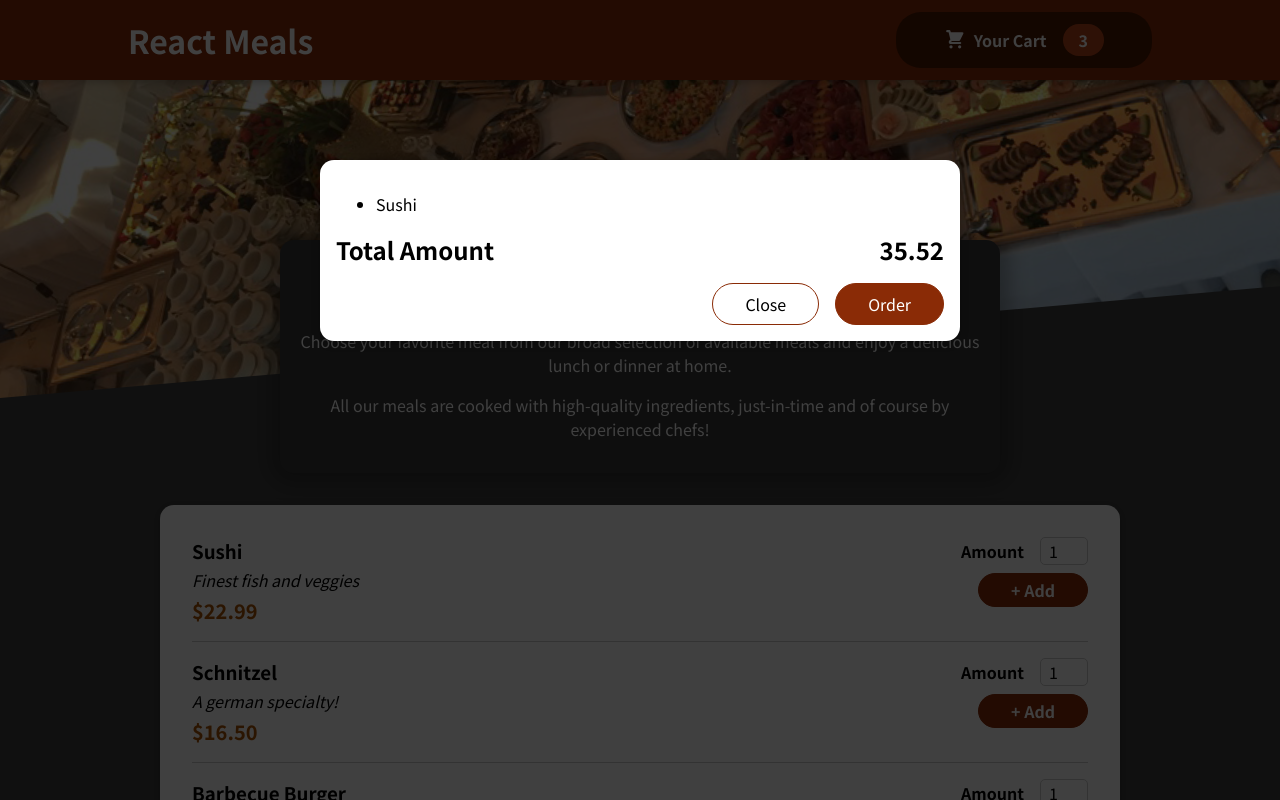
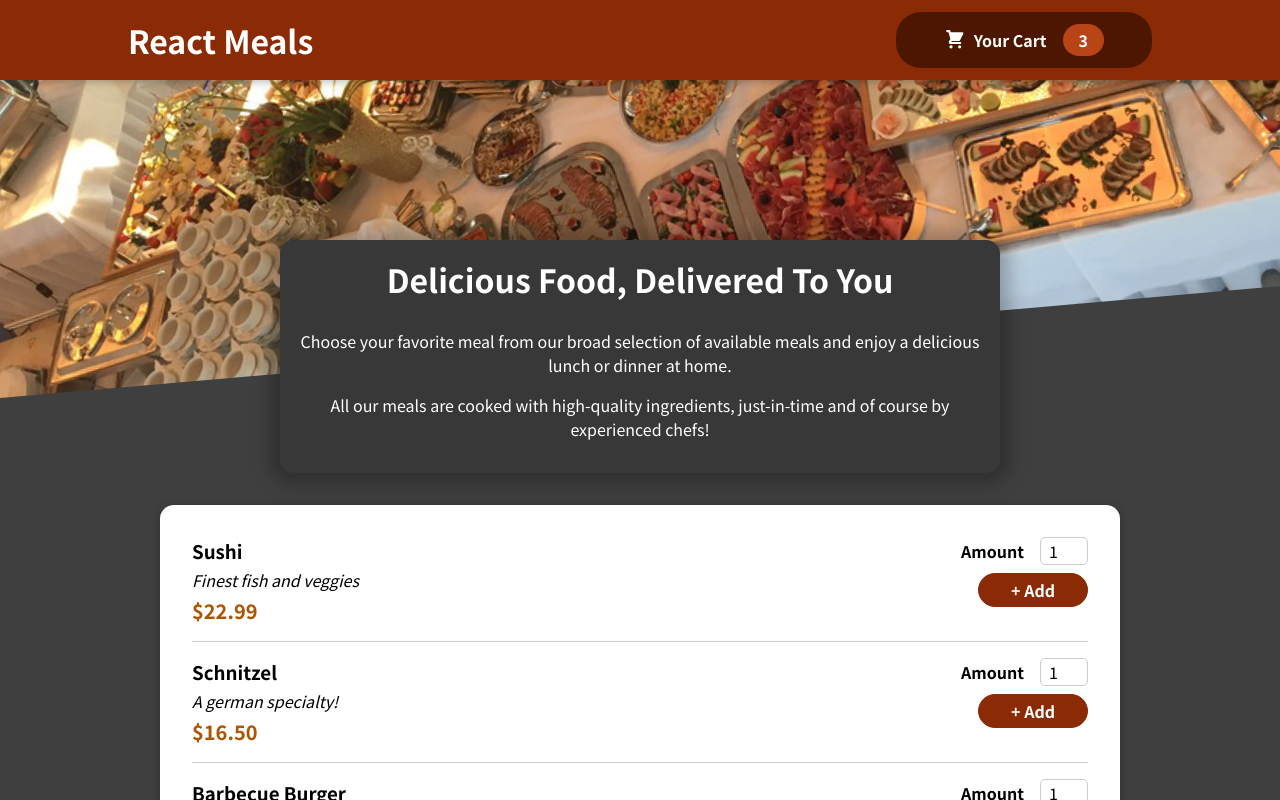
Before and after one commit to joetlobb/react-recall-2022-food-order-app, a React (Create React App) app: page / in a window 1280 px wide. Shown: the top 800 px of the page. Built offline with nearby package versions, Linux system fonts and the light colour scheme.

Commit message:
add cart and modal shown and hide state

```diff
--- a/src/App.js
+++ b/src/App.js
@@ -1,13 +1,23 @@
-import { Fragment } from "react";
+import { Fragment, useState } from "react";
 import Cart from "./components/Cart/Cart";
 import Header from "./components/Layout/Header";
 import Meals from "./components/Meals/Meals";
 
 function App() {
+  const [cartIsShown, setCartIsShown] = useState(false);
+
+  const showCartHandler = () => {
+    setCartIsShown(true);
+  };
+
+  const hideCartHandler = () => {
+    setCartIsShown(false);
+  };
+
   return (
     <Fragment>
-      <Cart />
-      <Header />
+      {cartIsShown && <Cart onClose={hideCartHandler} />}
+      <Header onShownCart={showCartHandler} />
       <main>
         <Meals />
       </main>
--- a/src/components/Cart/Cart.js
+++ b/src/components/Cart/Cart.js
@@ -11,14 +11,16 @@
   );
 
   return (
-    <Modal>
+    <Modal onClose={props.onClose}>
       {cartItems}
       <div className={classes.total}>
         <span>Total Amount</span>
         <span>35.52</span>
       </div>
       <div className={classes.actions}>
-        <button className={classes["buttin--alt"]}>Close</button>
+        <button className={classes["buttin--alt"]} onClick={props.onClose}>
+          Close
+        </button>
         <button className={classes.button}>Order</button>
       </div>
     </Modal>
--- a/src/components/Layout/Header.js
+++ b/src/components/Layout/Header.js
@@ -8,7 +8,7 @@
     <Fragment>
       <header className={classes.header}>
         <h1>React Meals</h1>
-        <HeaderCardButton />
+        <HeaderCardButton onOpenCart={props.onShownCart} />
       </header>
       <div className={classes["main-image"]}>
         <img src={mealsImage} alt="A table full of food!" />
--- a/src/components/Layout/HeaderCartButton.js
+++ b/src/components/Layout/HeaderCartButton.js
@@ -3,7 +3,7 @@
 
 const HeaderCardButton = (props) => {
   return (
-    <button className={classes.button}>
+    <button className={classes.button} onClick={props.onOpenCart}>
       <span className={classes.icon}>
         <CartIcon />
       </span>
--- a/src/components/UI/Modal.js
+++ b/src/components/UI/Modal.js
@@ -2,8 +2,8 @@
 import ReactDom from "react-dom";
 import classes from "./Modal.module.css";
 
-const Backdrop = () => {
-  return <div className={classes.backdrop} />;
+const Backdrop = (props) => {
+  return <div className={classes.backdrop} onClick={props.onClose} />;
 };
 
 const ModalOverlay = (props) => {
@@ -19,7 +19,7 @@
 const Modal = (props) => {
   return (
     <Fragment>
-      {ReactDom.createPortal(<Backdrop />, portalElement)}
+      {ReactDom.createPortal(<Backdrop onClose={props.onClose} />, portalElement)}
       {ReactDom.createPortal(
         <ModalOverlay>{props.children}</ModalOverlay>,
         portalElement
```
Also changed, not shown: 1 other file (tests, documents, lock files or other folders).
